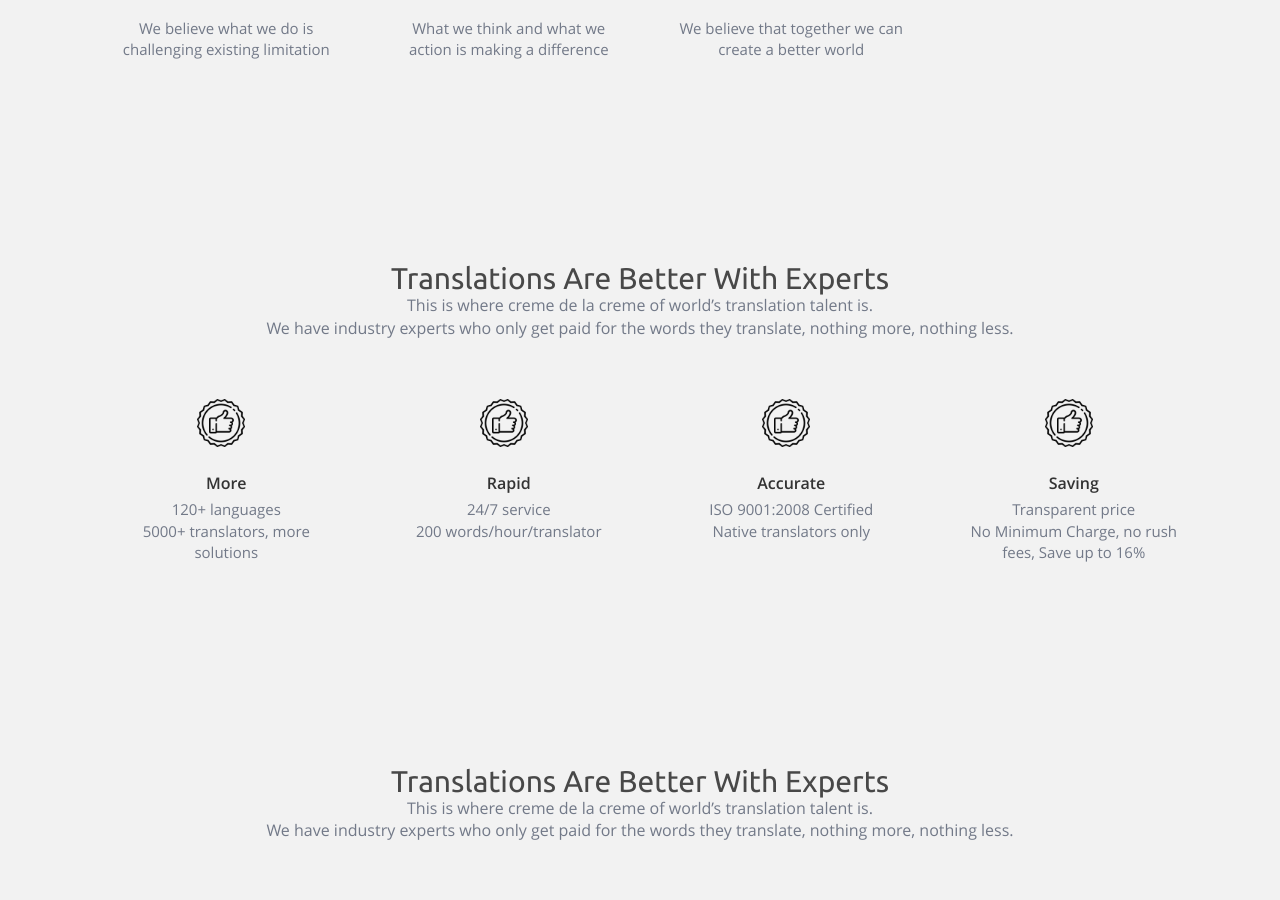
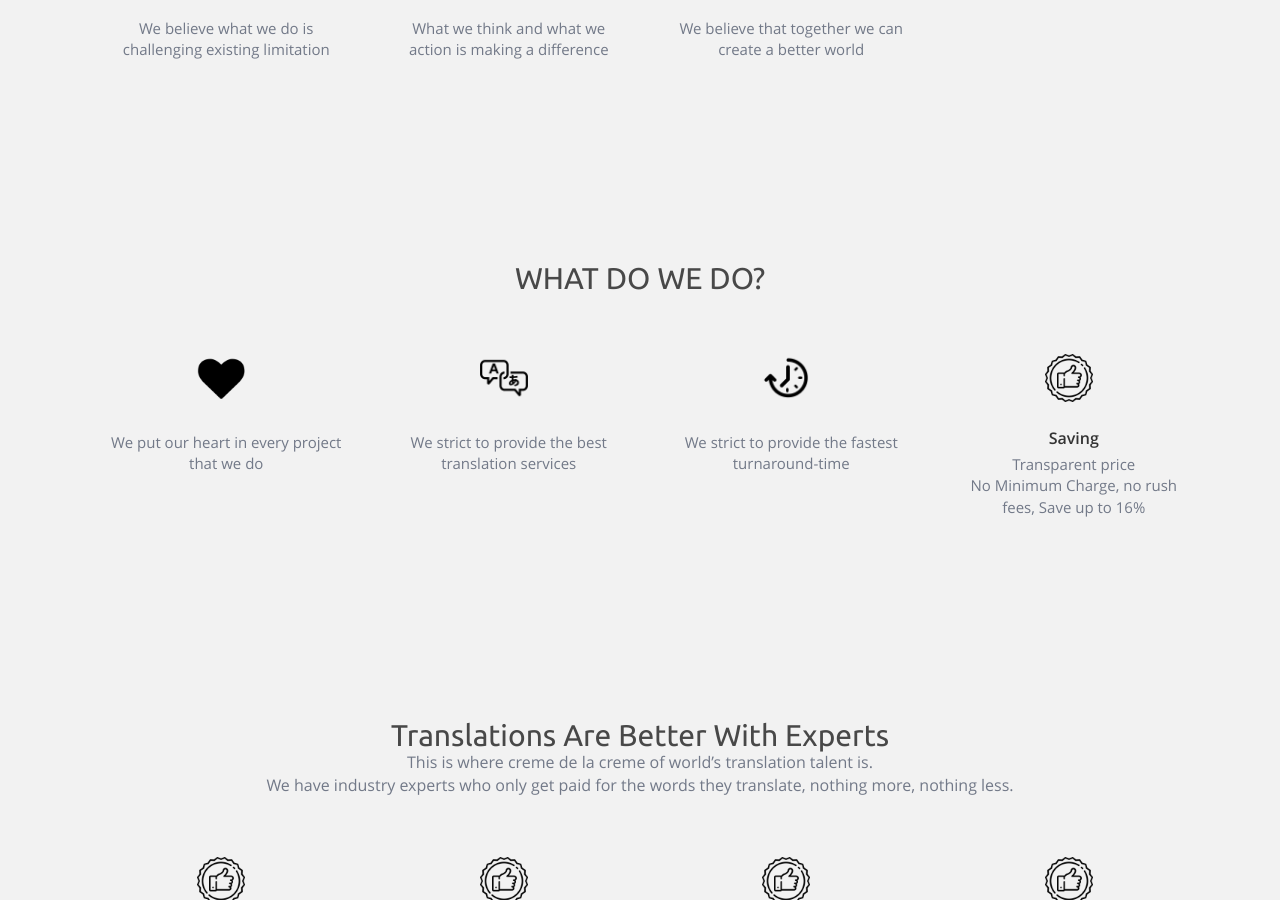
Before and after one commit to jndctranslation/landing_page, a Jekyll site: the page built from pages/about.md, in a window 1280 px wide and 900 px high, scrolled down 1852 px. Built offline with Jekyll 4.4.1, drawn with Linux system fonts in a browser that asks for light colours.

Commit message:
Update Website Pages “about_page_information”

```diff
--- a/_data/pages/about.yml
+++ b/_data/pages/about.yml
@@ -47,23 +47,20 @@
   background_image: ''
   color_overlay: 'rgba(50, 50, 50, 0)'
   items:
-    - icon: /assets/images/upload/recommended.png
-      text: '120+ languages <br/>5000+ translators, more solutions'
-      title: More
-    - icon: /assets/images/upload/recommended.png
-      text: 24/7 service <br/>200 words/hour/translator
-      title: Rapid
-    - icon: /assets/images/upload/recommended.png
-      text: 'ISO 9001:2008 Certified <br/>Native translators only'
-      title: Accurate
+    - icon: /assets/images/upload/heart_font_awesome.svg.png
+      text: We put our heart in every project that we do
+      title: ''
+    - icon: /assets/images/upload/987-200.png
+      text: We strict to provide the best translation services
+      title: ''
+    - icon: /assets/images/upload/7383-200.png
+      text: We strict to provide the fastest turnaround-time
+      title: ''
     - icon: /assets/images/upload/recommended.png
       text: 'Transparent price <br/>No Minimum Charge, no rush fees, Save up to 16%'
       title: Saving
-  text: >-
-    This is where creme de la creme of world’s translation talent is. <br/>We
-    have industry experts who only get paid for the words they translate,
-    nothing more, nothing less.
-  title: Translations Are Better With Experts
+  text: ''
+  title: WHAT DO WE DO?
   visible: true
 block_5:
   background_image: ''
```
